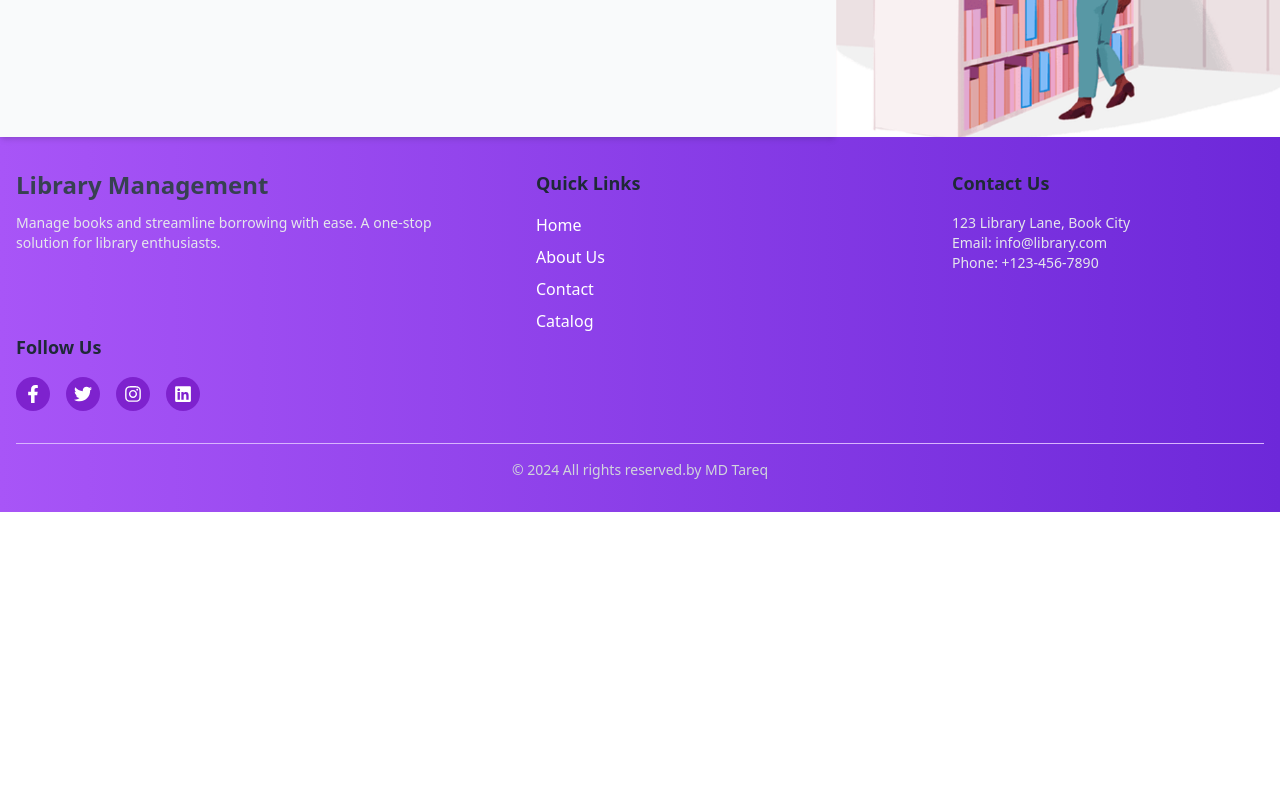
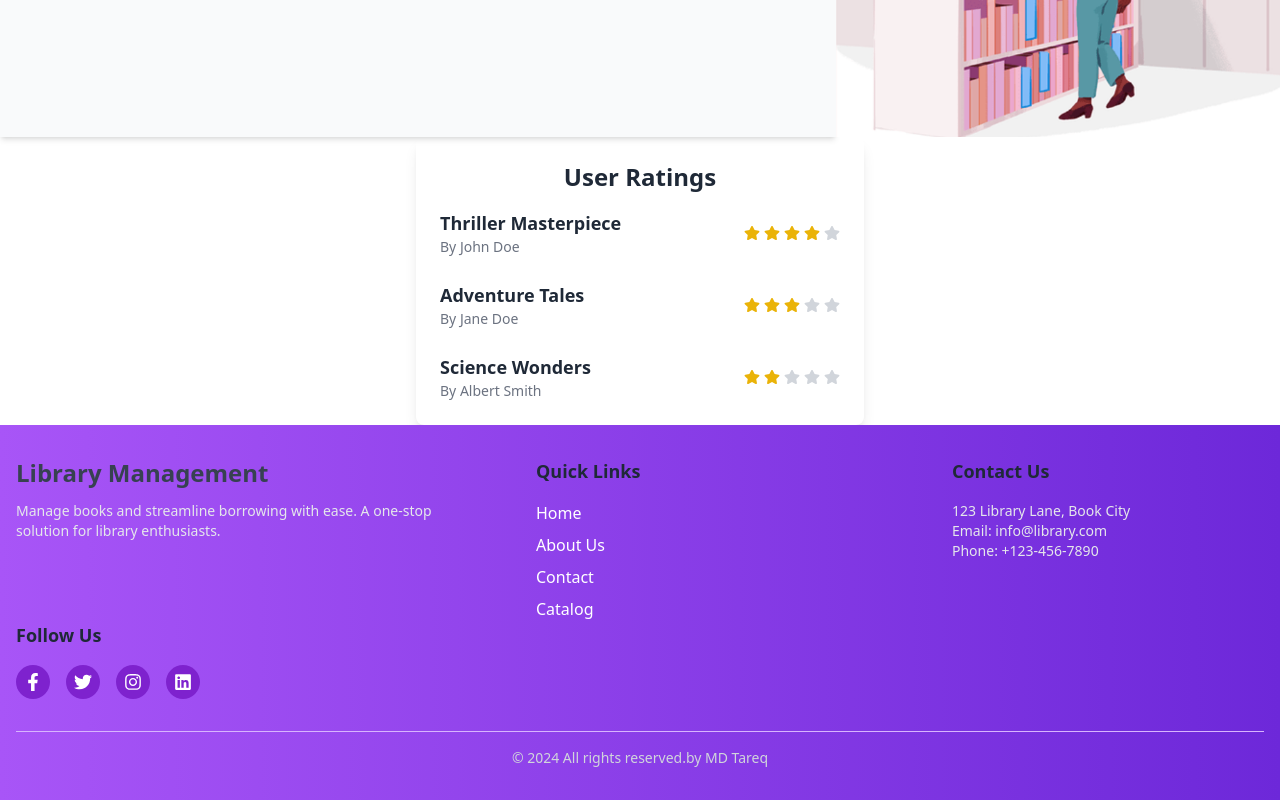
Before and after one commit to Joynal-Abedin85/book-bundle, a React (Vite) app: page / in a window 1280 px wide. Shown: the part 1172-1972 px from the top of the page. Before the commit the page ends 1684 px from the top, so only its background shows below. Built offline with nearby package versions, Linux system fonts and the light colour scheme; no server answers.

Commit message:
extra sec add

```diff
--- /dev/null
+++ b/src/components/Extra2.jsx
@@ -0,0 +1,56 @@
+import React from 'react';
+import { FaStar } from 'react-icons/fa';
+
+const Extra2 = () => {
+    return (
+        <div className="max-w-md mx-auto bg-white shadow-lg rounded-lg p-6">
+      <h2 className="text-2xl font-bold text-center mb-4">User Ratings</h2>
+      <div className="space-y-6">
+        {/* Rating 1 */}
+        <div className="flex items-center justify-between">
+          <div>
+            <h3 className="font-semibold text-lg">Thriller Masterpiece</h3>
+            <p className="text-gray-500 text-sm">By John Doe</p>
+          </div>
+          <div className="flex items-center space-x-1">
+            <FaStar className="text-yellow-500" />
+            <FaStar className="text-yellow-500" />
+            <FaStar className="text-yellow-500" />
+            <FaStar className="text-yellow-500" />
+            <FaStar className="text-gray-300" />
+          </div>
+        </div>
+        {/* Rating 2 */}
+        <div className="flex items-center justify-between">
+          <div>
+            <h3 className="font-semibold text-lg">Adventure Tales</h3>
+            <p className="text-gray-500 text-sm">By Jane Doe</p>
+          </div>
+          <div className="flex items-center space-x-1">
+            <FaStar className="text-yellow-500" />
+            <FaStar className="text-yellow-500" />
+            <FaStar className="text-yellow-500" />
+            <FaStar className="text-gray-300" />
+            <FaStar className="text-gray-300" />
+          </div>
+        </div>
+        {/* Rating 3 */}
+        <div className="flex items-center justify-between">
+          <div>
+            <h3 className="font-semibold text-lg">Science Wonders</h3>
+            <p className="text-gray-500 text-sm">By Albert Smith</p>
+          </div>
+          <div className="flex items-center space-x-1">
+            <FaStar className="text-yellow-500" />
+            <FaStar className="text-yellow-500" />
+            <FaStar className="text-gray-300" />
+            <FaStar className="text-gray-300" />
+            <FaStar className="text-gray-300" />
+          </div>
+        </div>
+      </div>
+    </div>
+    );
+};
+
+export default Extra2;
--- a/src/pages/Home.jsx
+++ b/src/pages/Home.jsx
@@ -2,6 +2,7 @@ import React from 'react';
 import Banner from '../components/Banner';
 import Category from '../components/Category';
 import Extra from '../components/Extra';
+import Extra2 from '../components/Extra2';
 
 const Home = () => {
     return (
@@ -9,6 +10,7 @@ const Home = () => {
             <Banner></Banner>
             <Category></Category>
             <Extra></Extra>
+            <Extra2></Extra2>
         </div>
     );
 };
```
Also changed, not shown: 1 other file (tests, documents, lock files or other folders).
